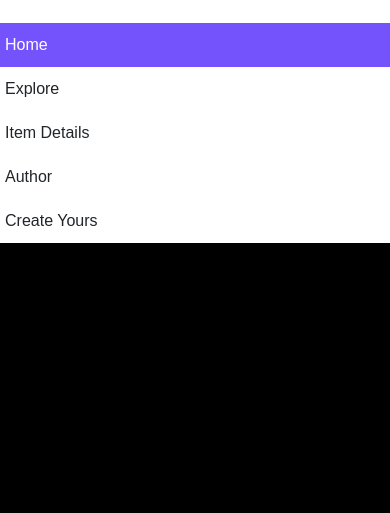
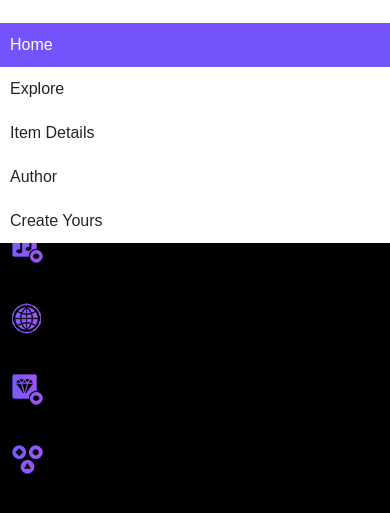
Before and after one commit to Yaseen-Saad/NFTMarket, a plain HTML site: page index.html in a window 390 px wide. Both pictures are taken after a click on the element 350 px from the left and 45 px from the top of the page. Shown: the part 77-590 px from the top of the page. Drawn offline with nearby package versions, Linux system fonts and the light colour scheme.

Commit message:
Eddited Nav responsive At >420px

```diff
--- a/css/mainStyle.css
+++ b/css/mainStyle.css
@@ -32,101 +32,3 @@
 body {
   background-color: #000;
 }
-header ul:not(.responsive) {
-  width: 70%;
-}
-header ul:not(.responsive) li {
-  padding: 8px 10px;
-  cursor: pointer;
-  transition: 0.5s ease-in-out all;
-  color: var(--black);
-  border-radius: 30px;
-}
-header ul li.active,
-header ul li:hover {
-  background-color: var(--SecoundryColor);
-  color: var(--light);
-}
-header a:hover {
-  color: inherit;
-}
-header ul li a {
-  transition: 0s;
-  color: inherit;
-  text-decoration: none;
-}
-header ul.responsive {
-  display: none !important;
-}
-header nav {
-  z-index: 1000;
-  position: relative;
-  padding: 20px;
-  margin: 0 var(--mainPadding);
-  height: 100px;
-  border-radius: 50px;
-  background-color: var(--light);
-}
-@media (max-width: 914px) {
-  header nav {
-    width: 100%;
-    margin: 0;
-    border-radius: 0;
-  }
-}
-@media (max-width: 714px) {
-  header img {
-    height: 90%;
-  }
-  header ul:not(.responsive) {
-    display: none !important;
-  }
-  header .toggler {
-    width: 40px;
-    height: 50px;
-    cursor: pointer;
-    display: flex;
-    flex-direction: column;
-    align-items: flex-start;
-    justify-content: space-evenly;
-  }
-  header .toggler span {
-    height: 4%;
-    width: 90%;
-    background-color: var(--SecoundryColor);
-  }
-  header .toggler span:not(:nth-child(2)) {
-    width: 60%;
-  }
-  header ul.responsive {
-    display: flex !important;
-    flex-direction: column;
-    justify-content: space-between;
-    width: 400px !important;
-    position: fixed;
-    left: 50%;
-    z-index: 999;
-    transform: translateY(-110%) translateX(-50%);
-    border-radius: 0;
-    transition: 0.3s ease-in-out;
-    padding: 0;
-    background-color: var(--light);
-  }
-  header ul.responsive.active {
-    transform: translateY(0%) translateX(-50%);
-  }
-  header ul.responsive li a {
-    display: inline-block;
-    width: -webkit-fill-available;
-    height: -webkit-fill-available;
-    width: fill-available;
-    height: fill-available;
-  }
-  header ul.responsive li {
-    border-radius: 0;
-    cursor: pointer;
-    padding: 10px;
-    display: flex;
-    align-items: center;
-  }
-}
--- /dev/null
+++ b/css/nav.css
@@ -0,0 +1,103 @@
+header ul:not(.responsive) {
+  width: 70%;
+}
+header ul:not(.responsive) li {
+  padding: 8px 10px;
+  cursor: pointer;
+  transition: 0.5s ease-in-out all;
+  color: var(--black);
+  border-radius: 30px;
+}
+header ul li.active,
+header ul li:hover {
+  background-color: var(--SecoundryColor);
+  color: var(--light);
+}
+header a:hover {
+  color: inherit;
+}
+header ul li a {
+  transition: 0s;
+  color: inherit;
+  text-decoration: none;
+}
+header ul.responsive {
+  display: none !important;
+}
+header nav {
+  z-index: 1000;
+  position: relative;
+  padding: 20px;
+  margin: 0 var(--mainPadding);
+  height: 100px;
+  border-radius: 50px;
+  background-color: var(--light);
+}
+@media (max-width: 914px) {
+  header nav {
+    width: 100%;
+    margin: 0;
+    border-radius: 0;
+  }
+}
+@media (max-width: 714px) {
+  header img {
+    height: 90%;
+  }
+  header ul:not(.responsive) {
+    display: none !important;
+  }
+  header .toggler {
+    width: 40px;
+    height: 50px;
+    cursor: pointer;
+    display: flex;
+    flex-direction: column;
+    align-items: flex-start;
+    justify-content: space-evenly;
+  }
+  header .toggler span {
+    height: 4%;
+    width: 90%;
+    background-color: var(--SecoundryColor);
+  }
+  header .toggler span:not(:nth-child(2)) {
+    width: 60%;
+  }
+  header ul.responsive {
+    display: flex !important;
+    flex-direction: column;
+    justify-content: space-between;
+    width: 400px !important;
+    position: fixed;
+    left: 50%;
+    z-index: 999;
+    transform: translateY(-110%) translateX(-50%);
+    border-radius: 0;
+    transition: 0.3s ease-in-out;
+    padding: 0;
+    background-color: var(--light);
+  }
+  header ul.responsive.active {
+    transform: translateY(0%) translateX(-50%);
+  }
+  header ul.responsive li a {
+    display: inline-block;
+    width: -webkit-fill-available;
+    height: -webkit-fill-available;
+    width: fill-available;
+    height: fill-available;
+  }
+  header ul.responsive li {
+    border-radius: 0;
+    cursor: pointer;
+    padding: 10px;
+    display: flex;
+    align-items: center;
+  }
+}
+@media (max-width: 420px) {
+  header ul.responsive {
+    max-width: 100vw;
+  }
+}
--- a/index.html
+++ b/index.html
@@ -25,6 +25,8 @@
     <link rel="stylesheet" href="normalize/normalize.css">
     <!-- Style Css -->
     <link rel="stylesheet" href="css/mainStyle.css">
+    <!-- Nav Style -->
+    <link rel="stylesheet" href="css/nav.css">
 </head>
 
 <body>
@@ -53,10 +55,45 @@
             <li><a href="">create yours</a></li>
         </ul>
     </header>
-
     <!-- End Nav -->
 
-
+    <section class="third">
+        <h2>Browse Through Our<span> Categories</span> Here.</h2>
+        <div class="container">
+            <div class="row">
+                <div class="col-xl-2 col-lg-3 col-md-6 col-sm-12">
+                    <img src="images/icon-01.png" alt="">
+                    <p></p>
+                    <span><i class="fa-solid"></i></span>
+                </div>
+                <div class="col-xl-2 col-lg-3 col-md-6 col-sm-12">
+                    <img src="images/icon-02.png" alt="">
+                    <p></p>
+                    <span><i class="fa-solid"></i></span>
+                </div>
+                <div class="col-xl-2 col-lg-3 col-md-6 col-sm-12">
+                    <img src="images/icon-03.png" alt="">
+                    <p></p>
+                    <span><i class="fa-solid"></i></span>
+                </div>
+                <div class="col-xl-2 col-lg-3 col-md-6 col-sm-12">
+                    <img src="images/icon-04.png" alt="">
+                    <p></p>
+                    <span><i class="fa-solid"></i></span>
+                </div>
+                <div class="col-xl-2 col-lg-3 col-md-6 col-sm-12">
+                    <img src="images/icon-05.png" alt="">
+                    <p></p>
+                    <span><i class="fa-solid"></i></span>
+                </div>
+                <div class="col-xl-2 col-lg-3 col-md-6 col-sm-12">
+                    <img src="images/icon-06.png" alt="">
+                    <p></p>
+                    <span><i class="fa-solid"></i></span>
+                </div>
+            </div>
+        </div>
+    </section>
 
 
 
```
Also changed, not shown: css/aboutStyle - Copy (2).css (deleted), images/banner-02 (1).png (deleted), images/discover-02 (1).jpg (deleted), images/favicon-32x32.png (deleted), images/icon-03.png (added).
